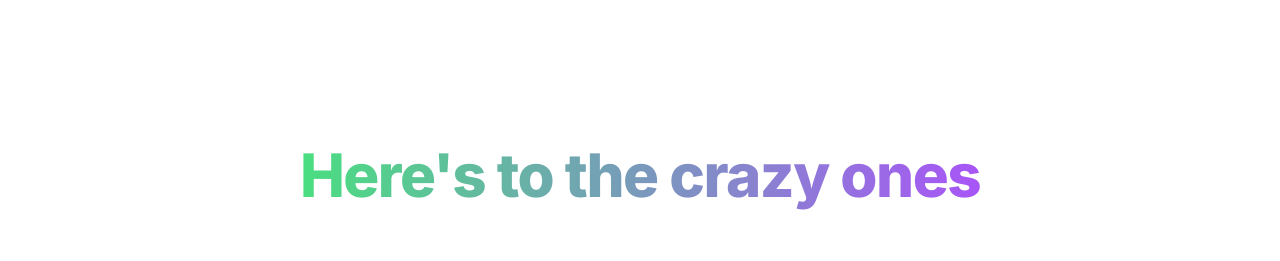
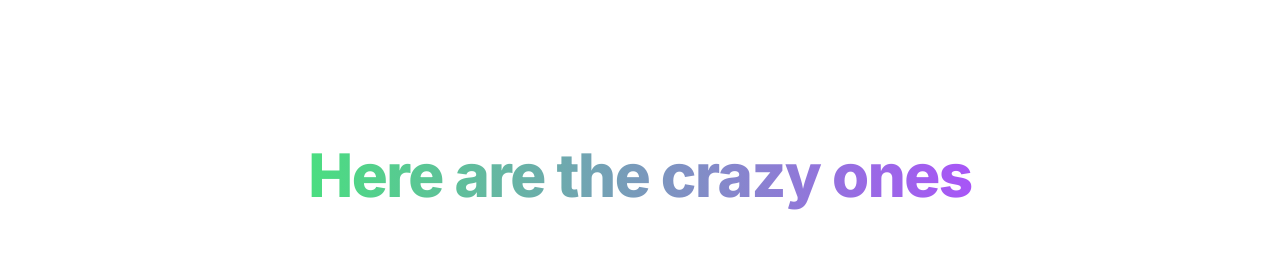
Before and after one commit to engraya/thankful_art, a Next.js app: page / in a window 1280 px wide. Shown: the part 1380-1641 px from the top of the page. Built offline with nearby package versions, Linux system fonts and the light colour scheme.

Commit message:
Fixed Build Error

```diff
--- a/src/app/about/page.tsx
+++ b/src/app/about/page.tsx
@@ -7,11 +7,11 @@ function AboutPage() {
       <div className="max-w-lg flex-col gap-y-8">
         <div className='gap-y-4'>
         <h2 className="text-3xl font-extrabold text-transparent bg-clip-text bg-gradient-to-r from-green-400 to-purple-500 lg:inline dark:text-gray-100 sm:text-4xl">About ThankfulArt</h2>
-        <p className="mt-4 text-gray-600 dark:text-gray-500 text-lg">Welcome to ThankfulArt, your go-to platform for creating beautifully personalized thank you cards in just a few clicks. We believe that gratitude should be heartfelt and effortless, which is why we’ve combined stunning imagery from Unsplash with a simple, intuitive design process. Whether you're thanking a friend, family member, or colleague, our tool makes it easy to create a card that feels truly special. Start designing today and share your appreciation with style...</p>
+        <p className="mt-4 text-gray-600 dark:text-gray-500 text-lg">Welcome to ThankfulArt, your go-to platform for creating beautifully personalized thank you cards in just a few clicks. We believe that gratitude should be heartfelt and effortless, which is why we&apos;ve combined stunning imagery from Unsplash with a simple, intuitive design process. Whether you&apos;re thanking a friend, family member, or colleague, our tool makes it easy to create a card that feels truly special. Start designing today and share your appreciation with style...</p>
         </div>
         <div className='gap-y-4 mt-4'>
         <h2 className="text-3xl font-extrabold text-transparent bg-clip-text bg-gradient-to-r from-green-400 to-purple-500 lg:inline dark:text-gray-100 sm:text-4xl">Mission</h2>
-        <p className="mt-4 text-gray-600 dark:text-gray-500 text-lg">Our mission is to empower everyone to express their gratitude in a meaningful and visually captivating way. We strive to make the process of creating personalized thank you cards quick, easy, and accessible to all, without compromising on quality or creativity. At ThankfulArt, we believe that a simple "thank you" can make a big difference, and we’re here to help you share it with the world.</p>
+        <p className="mt-4 text-gray-600 dark:text-gray-500 text-lg">Our mission is to empower everyone to express their gratitude in a meaningful and visually captivating way. We strive to make the process of creating personalized thank you cards quick, easy, and accessible to all, without compromising on quality or creativity. At ThankfulArt, we believe that a simple &quot;thank you&quot; can make a big difference, and we&apos;re here to help you share it with the world.</p>
         </div>
       </div>
       <div className="mt-12 md:mt-0">
--- a/src/components/Gallery/Gallery.tsx
+++ b/src/components/Gallery/Gallery.tsx
@@ -22,7 +22,7 @@ function Gallery() {
   <section className="px-4 py-24 mx-auto max-w-7xl">
   <div className="w-full mx-auto text-left md:w-11/12 xl:w-9/12 md:text-center">
     <h1 className="mb-6 text-4xl font-extrabold leading-none tracking-normal text-gray-900 md:text-6xl md:tracking-tight">
-      <span className="block w-full text-transparent bg-clip-text bg-gradient-to-r from-green-400 to-purple-500 lg:inline">Here's to the crazy ones</span>
+      <span className="block w-full text-transparent bg-clip-text bg-gradient-to-r from-green-400 to-purple-500 lg:inline">Here are the crazy ones</span>
     </h1>
   </div>
 </section>
@@ -124,7 +124,6 @@ function Gallery() {
       </button>
     </div>
   </div>
-  {/* Repeat this div for each image */}
 </div>
 
   </div>
```
